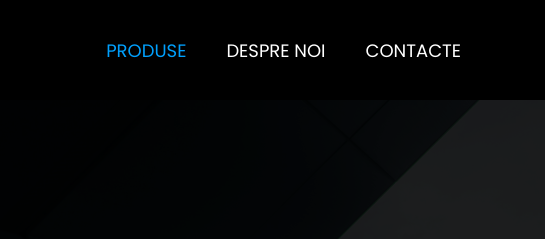
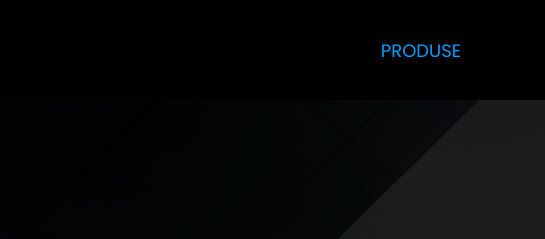
Before and after one commit to Dum1n/menu, a plain HTML site: page index.html in a window 1280 px wide. Shown: the top 239 px of the page, 735-1280 px from the left. Drawn offline with nearby package versions, Linux system fonts and the light colour scheme; a web font is replaced by a local one.

Commit message:
Update index.html

```diff
--- a/index.html
+++ b/index.html
@@ -26,8 +26,6 @@
 
         <div class="navbar">
         <a href="Productspage.html">Produse</a>
-        <a href="AboutUs.html">Despre noi</a>
-        <a href="Contactus.html">Contacte</a>
 
        </div>
          <div class="bars">
```
